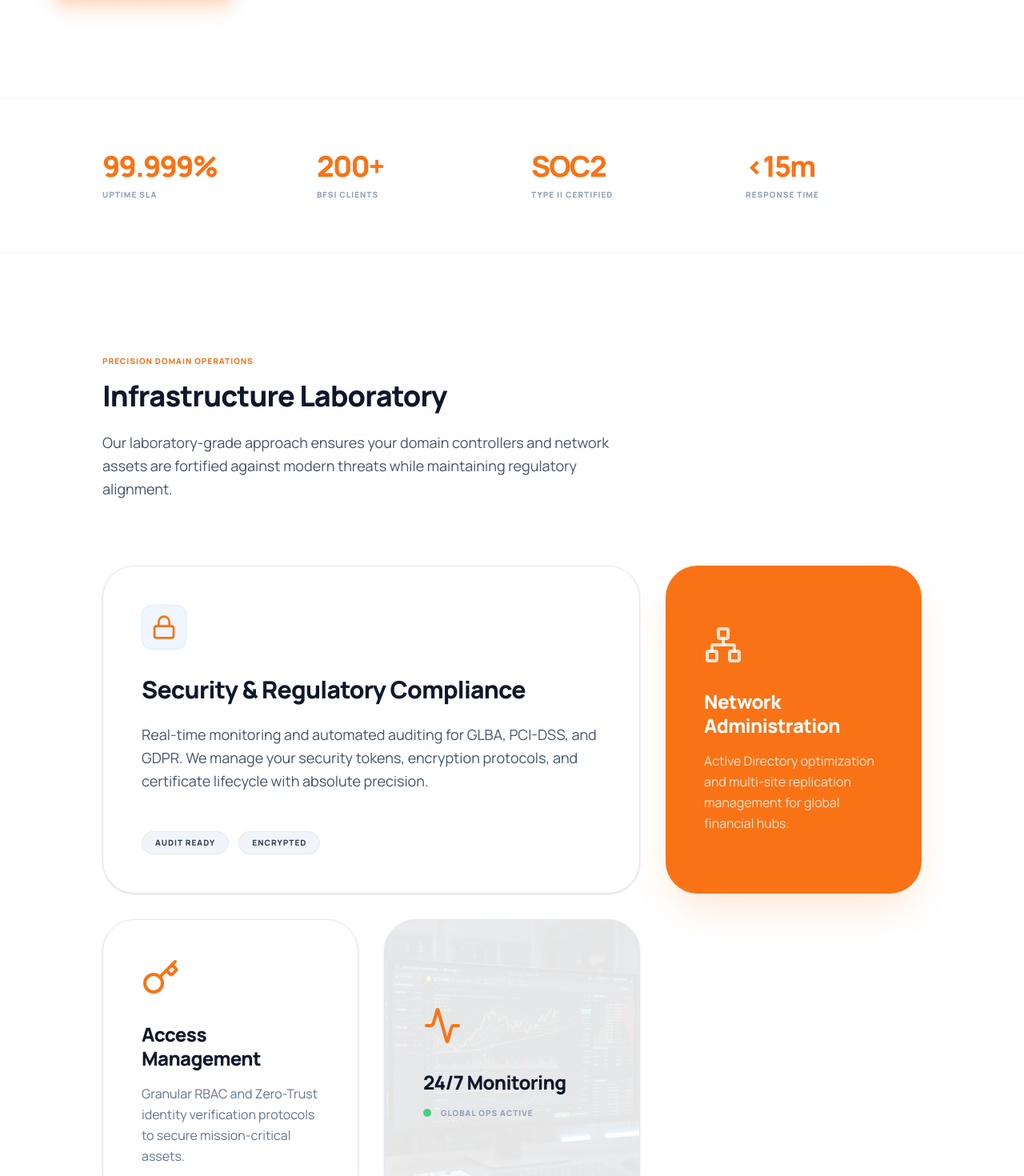
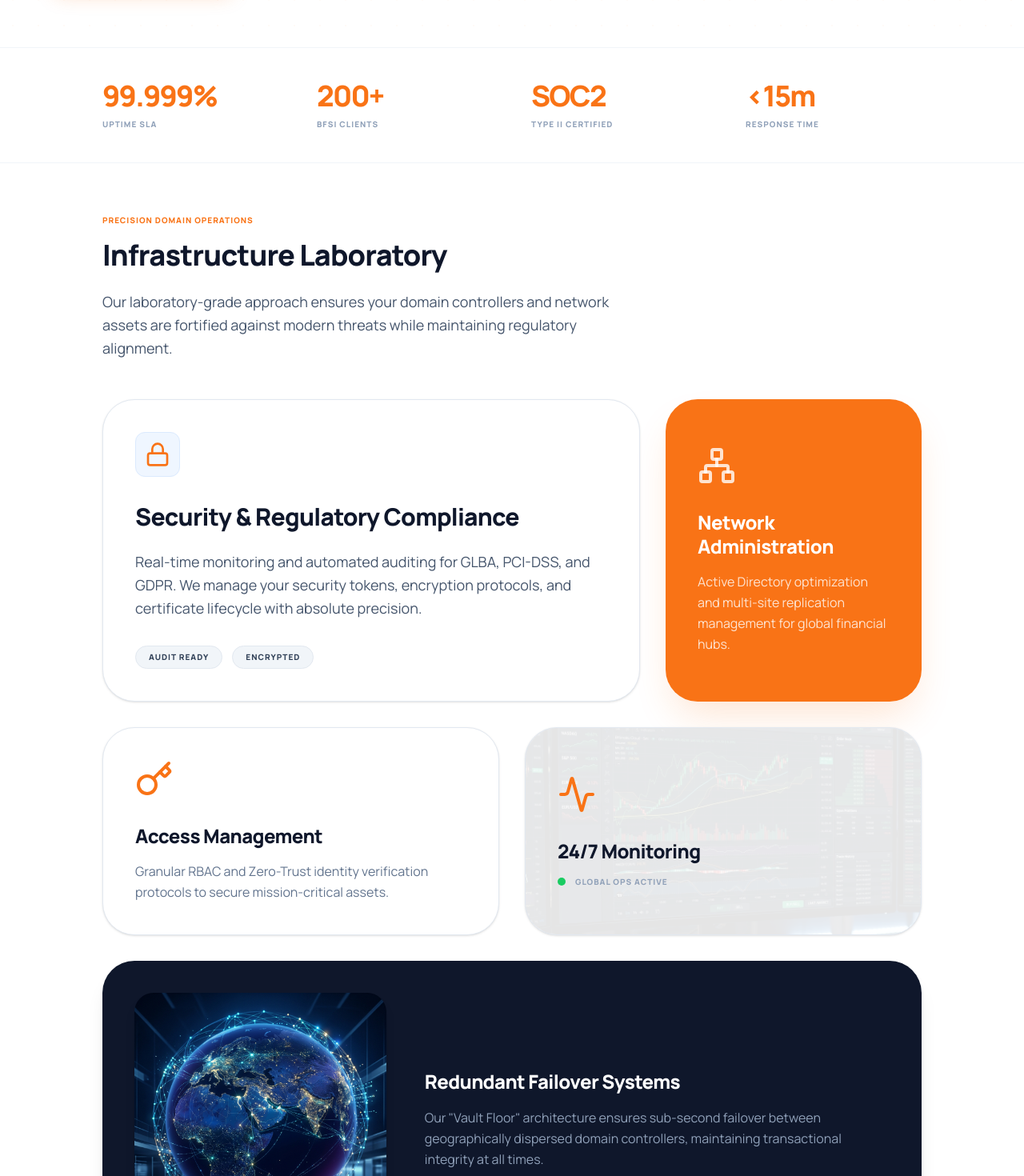
Before and after one commit to NrGjoe846/v-qube, a React (Vite) app: page /services/domain-support in a window 1280 px wide. Shown: the part 880-2350 px from the top of the page at 80% size. Built offline with nearby package versions, Linux system fonts and the light colour scheme.

Commit message:
style: reduce vertical padding and margins across main pages and components

```diff
--- a/src/index.css
+++ b/src/index.css
@@ -89,7 +89,7 @@
     @apply bg-clip-text text-transparent bg-gradient-to-r from-primary to-orange-600;
   }
   .section-padding {
-    @apply py-24 md:py-32;
+    @apply py-16 md:py-20;
   }
   .container-max {
     @apply max-w-7xl mx-auto px-5 md:px-16;
--- a/src/pages/DomainSupport.tsx
+++ b/src/pages/DomainSupport.tsx
@@ -26,7 +26,7 @@ export default function DomainSupport() {
       {/* Main Content */}
       <main className="flex-1">
         {/* Hero Section */}
-        <section className="relative overflow-hidden pt-24 pb-32 bg-white border-b border-slate-100">
+        <section className="relative overflow-hidden pt-20 pb-20 bg-white border-b border-slate-100">
           <div className="absolute inset-0 bg-grid-orange opacity-40"></div>
           <div className="container-max w-full grid lg:grid-cols-2 gap-16 items-center relative z-10">
             <motion.div
@@ -84,7 +84,7 @@ export default function DomainSupport() {
         </section>
 
         {/* Trust Metrics */}
-        <section className="bg-white border-b border-slate-100 py-16 px-8 md:px-16">
+        <section className="bg-white border-b border-slate-100 py-10 px-8 md:px-16">
           <div className="container-max w-full mx-auto">
             <div className="grid grid-cols-2 md:grid-cols-4 gap-12">
               {[
@@ -103,14 +103,14 @@ export default function DomainSupport() {
         </section>
 
         {/* Core Services Bento Grid */}
-        <section className="py-24 lg:py-32 bg-white px-8 md:px-16">
+        <section className="py-12 lg:py-16 bg-white px-8 md:px-16">
           <div className="container-max w-full mx-auto">
             <motion.div
               initial={{ opacity: 0, y: 30 }}
               whileInView={{ opacity: 1, y: 0 }}
               viewport={{ once: true }}
               transition={{ duration: 0.8, ease: [0.16, 1, 0.3, 1] }}
-              className="mb-20 text-center md:text-left"
+              className="mb-12 text-center md:text-left"
             >
               <h2 className="text-[10px] font-black uppercase tracking-widest text-primary mb-4">Precision Domain Operations</h2>
               <h3 className="text-4xl font-black text-slate-900 mb-6 tracking-tight">Infrastructure Laboratory</h3>
@@ -124,14 +124,14 @@ export default function DomainSupport() {
                 whileInView={{ opacity: 1, y: 0 }}
                 viewport={{ once: true }}
                 transition={{ duration: 0.8, ease: [0.16, 1, 0.3, 1] }}
-                className="md:col-span-8 bg-white p-12 rounded-[2.5rem] shadow-sm border border-slate-200 flex flex-col justify-between hover:shadow-xl transition-all group"
+                className="md:col-span-8 bg-white p-10 rounded-[2.5rem] shadow-sm border border-slate-200 flex flex-col justify-between hover:shadow-xl transition-all group"
               >
                 <div>
                   <div className="w-14 h-14 bg-blue-50 rounded-xl flex items-center justify-center mb-8 border border-blue-100">
                     <Lock className="text-primary w-8 h-8" />
                   </div>
                   <h4 className="text-3xl font-black text-slate-900 mb-6 tracking-tight">Security & Regulatory Compliance</h4>
-                  <p className="text-slate-600 text-lg leading-relaxed mb-12 max-w-xl">
+                  <p className="text-slate-600 text-lg leading-relaxed mb-8 max-w-xl">
                     Real-time monitoring and automated auditing for GLBA, PCI-DSS, and GDPR. We manage your security tokens, encryption protocols, and certificate lifecycle with absolute precision.
                   </p>
                 </div>
@@ -147,7 +147,7 @@ export default function DomainSupport() {
                 whileInView={{ opacity: 1, y: 0 }}
                 viewport={{ once: true }}
                 transition={{ delay: 0.1 }}
-                className="md:col-span-4 bg-primary text-white p-12 rounded-[2.5rem] flex flex-col justify-center shadow-2xl shadow-primary/20"
+                className="md:col-span-4 bg-primary text-white p-10 rounded-[2.5rem] flex flex-col justify-center shadow-2xl shadow-primary/20"
               >
                 <Network className="w-12 h-12 text-white/80 mb-8" />
                 <h4 className="text-2xl font-black mb-4 tracking-tight leading-tight">Network Administration</h4>
@@ -162,7 +162,7 @@ export default function DomainSupport() {
                 whileInView={{ opacity: 1, y: 0 }}
                 viewport={{ once: true }}
                 transition={{ delay: 0.2 }}
-                className="md:col-span-4 bg-white border border-slate-200 rounded-[2.5rem] p-12 flex flex-col justify-center shadow-sm"
+                className="md:col-span-6 bg-white border border-slate-200 rounded-[2.5rem] p-10 flex flex-col justify-center shadow-sm"
               >
                 <Key className="w-12 h-12 text-primary mb-8" />
                 <h4 className="text-2xl font-black mb-4 tracking-tight leading-tight text-slate-900">Access Management</h4>
@@ -177,7 +177,7 @@ export default function DomainSupport() {
                 whileInView={{ opacity: 1, y: 0 }}
                 viewport={{ once: true }}
                 transition={{ delay: 0.3 }}
-                className="md:col-span-4 bg-white border border-slate-200 rounded-[2.5rem] p-12 flex flex-col justify-center relative overflow-hidden shadow-sm"
+                className="md:col-span-6 bg-white border border-slate-200 rounded-[2.5rem] p-10 flex flex-col justify-center relative overflow-hidden shadow-sm"
               >
                 <div className="relative z-10">
                   <Activity className="w-12 h-12 text-primary mb-8" />
@@ -201,7 +201,7 @@ export default function DomainSupport() {
                 whileInView={{ opacity: 1, y: 0 }}
                 viewport={{ once: true }}
                 transition={{ delay: 0.4 }}
-                className="md:col-span-8 bg-slate-900 text-white rounded-[2.5rem] p-12 flex items-center gap-12 overflow-hidden shadow-xl"
+                className="md:col-span-12 bg-slate-900 text-white rounded-[2.5rem] p-10 flex items-center gap-12 overflow-hidden shadow-xl"
               >
                 <div className="hidden sm:block w-1/3 aspect-square rounded-3xl overflow-hidden shadow-lg">
                   <img
@@ -223,11 +223,11 @@ export default function DomainSupport() {
         </section>
 
         {/* Technical Deep-Dive */}
-        <section className="px-8 md:px-16 py-24 bg-white">
+        <section className="px-8 md:px-16 py-12 bg-white">
           <div className="container-max w-full mx-auto grid lg:grid-cols-2 gap-24 items-center">
             <div>
               <h2 className="text-4xl font-black text-slate-900 mb-12 tracking-tighter">The Infrastructure Vault</h2>
-              <div className="space-y-10">
+              <div className="space-y-6">
                 {[
                   { icon: <Server />, title: "Managed Active Directory", desc: "Full lifecycle management of forest and domain structures, including complex trust relationships." },
                   { icon: <ShieldEllipsis />, title: "Group Policy Enforcement", desc: "Strict security hardening through centralized GPO management, ensuring consistent baseline across all endpoints." },
@@ -296,8 +296,8 @@ export default function DomainSupport() {
         </section>
 
         {/* Final CTA */}
-        <section className="px-8 md:px-16 py-32 bg-white">
-          <div className="orange-gradient p-16 md:p-24 rounded-[3rem] flex flex-col items-center text-center text-white relative overflow-hidden shadow-2xl shadow-primary/30">
+        <section className="px-8 md:px-16 py-12 bg-white">
+          <div className="orange-gradient p-12 md:p-16 rounded-[3rem] flex flex-col items-center text-center text-white relative overflow-hidden shadow-2xl shadow-primary/30">
             <div className="absolute inset-0 opacity-10 pointer-events-none bg-grid-orange"></div>
             <h3 className="text-3xl md:text-6xl font-black mb-8 z-10 tracking-tighter">Ready to Fortify Your Domain?</h3>
             <p className="text-xl text-white/80 max-w-2xl mb-12 z-10 font-medium">Join the leading financial institutions that trust V Qube for <span className="whitespace-nowrap">mission-critical</span> infrastructure administration.</p>
--- a/src/pages/Home.tsx
+++ b/src/pages/Home.tsx
@@ -48,7 +48,7 @@ export default function Home() {
   return (
     <>
       {/* Hero Section */}
-      <section className="relative min-h-[90vh] flex items-center justify-center pt-32 pb-20 bg-surface-container-lowest">
+      <section className="relative min-h-[80vh] flex items-center justify-center pt-24 pb-16 bg-surface-container-lowest">
         {/* Dynamic Background Elements */}
         <div className="absolute inset-0 bg-grid-orange opacity-40"></div>
         <motion.div
@@ -146,7 +146,7 @@ export default function Home() {
       </section>
 
       {/* Compliance Badges Strip */}
-      <section className="py-10 bg-surface-container-low border-y border-outline-variant/10">
+      <section className="py-8 bg-surface-container-low border-y border-outline-variant/10">
         <div className="container-max flex flex-wrap justify-center gap-8 md:justify-between items-center">
           <span className="text-on-surface-variant font-black text-[10px] tracking-[0.3em] uppercase opacity-40">Global Compliance Standards</span>
           <div className="flex flex-wrap gap-4">
@@ -167,7 +167,7 @@ export default function Home() {
       {/* BFSI Testing Significance */}
       <section className="section-padding bg-surface">
         <div className="container-max">
-          <div className="mb-20">
+          <div className="mb-12">
             <h2 className="text-4xl md:text-5xl font-extrabold text-on-surface mb-6">BFSI Testing — The Significance</h2>
             <div className="w-24 h-2 orange-gradient rounded-full"></div>
           </div>
@@ -205,7 +205,7 @@ export default function Home() {
       {/* Testing Areas Overview */}
       <section id="testing-areas" className="section-padding bg-surface-container-low">
         <div className="container-max">
-          <div className="flex flex-col md:flex-row md:items-end justify-between mb-20 gap-8">
+          <div className="flex flex-col md:flex-row md:items-end justify-between mb-12 gap-8">
             <div>
               <h2 className="text-4xl md:text-5xl font-extrabold text-on-surface mb-6">14 Specialist BFSI Testing Domains</h2>
               <p className="text-on-surface-variant max-w-xl text-lg font-medium">Comprehensive coverage across the entire financial services ecosystem, from legacy core banking to emerging fintech.</p>
@@ -287,7 +287,7 @@ export default function Home() {
       <section id="contact" className="section-padding bg-surface-container-lowest relative">
         <div className="absolute top-1/2 left-1/2 -translate-x-1/2 -translate-y-1/2 w-[800px] h-[800px] bg-primary/5 blur-[150px] rounded-full pointer-events-none"></div>
         <div className="container-max relative z-10">
-          <div className="grid lg:grid-cols-2 gap-24 items-center">
+          <div className="grid lg:grid-cols-2 gap-16 items-center">
             <div>
               <motion.div
                 initial={{ opacity: 0, y: 20 }}
```
Also changed, not shown: src/components/Footer.tsx (+8 -8 lines), src/pages/About.tsx (+7 -7 lines).
